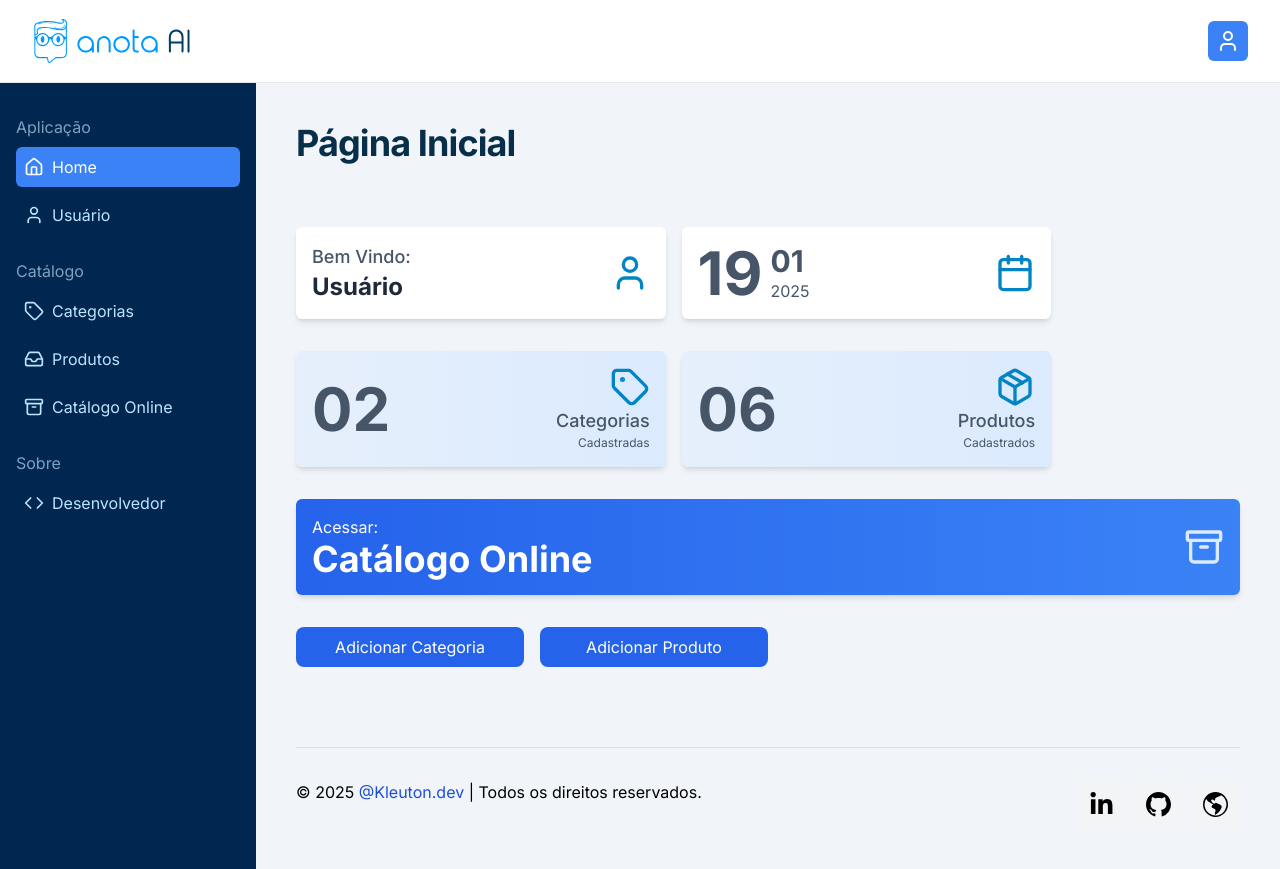
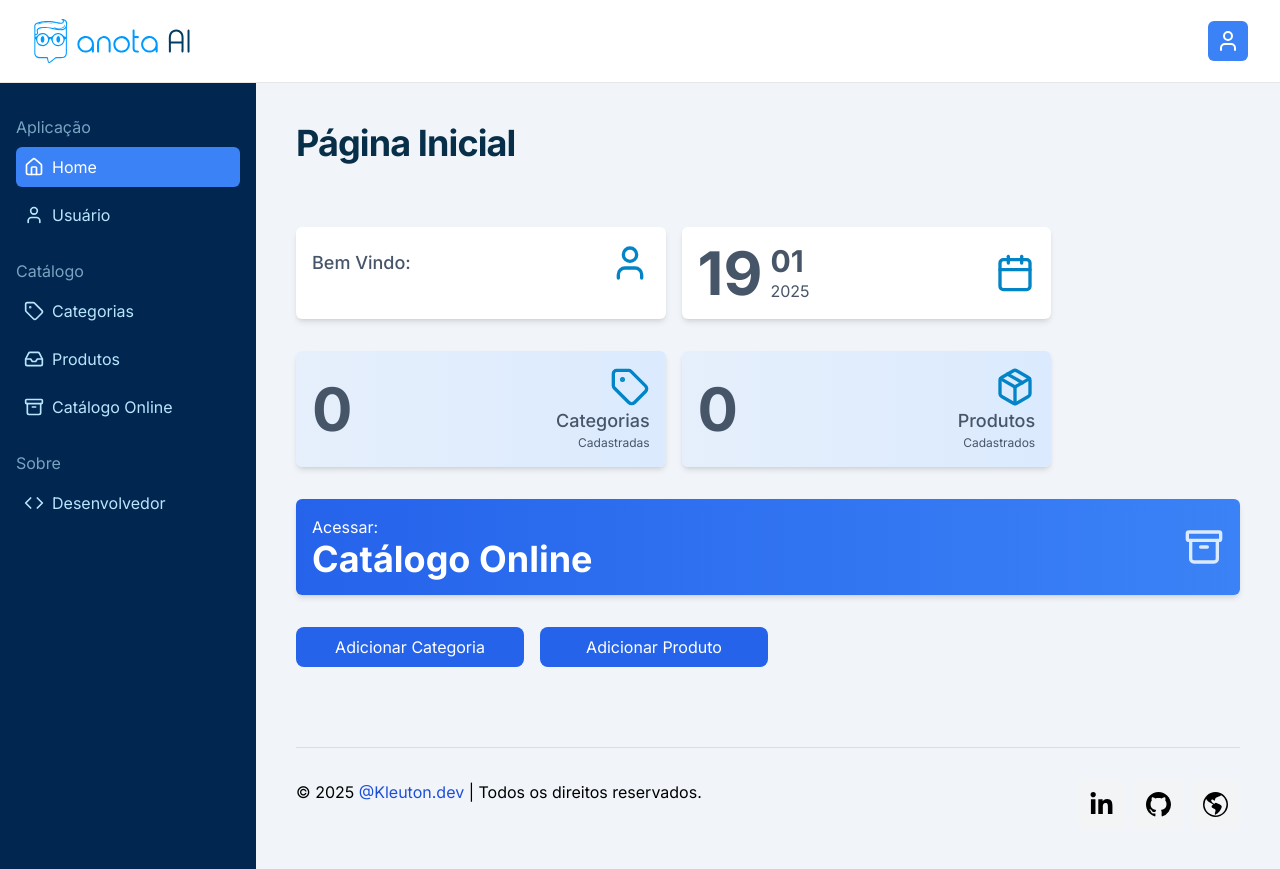
Before and after one commit to kleutons/node-fullstack-anotaai, a React (Vite) app in the folder frontend/: page / in a window 1280 px wide. Built offline with nearby package versions, Linux system fonts and the light colour scheme.

Commit message:
feat: hook total

```diff
--- a/frontend/src/app/HomePage.tsx
+++ b/frontend/src/app/HomePage.tsx
@@ -4,8 +4,15 @@ import { Link } from 'react-router';
 import TitlePage from '../components/dashboard/TitlePage';
 import ButtonPrimay from '../components/dashboard/ButtonPrimay';
 import CardHome from '../components/dashboard/CardHome';
+import useAuth from '../hooks/useAuth';
+import useTotal from '../hooks/useTotal';
 
 export default function HomePage() {
+
+    const {user} = useAuth();
+    const total = useTotal();
+
+
     const [currentDate, setCurrentDate] = useState({
         day: '',
         month: '',
@@ -31,7 +38,7 @@ export default function HomePage() {
                     <CardHome>
                         <div>
                             <p className="text-lg font-medium">Bem Vindo:</p>
-                            <h3 className="text-2xl text-slate-800 font-semibold">Usuário</h3>
+                            <h3 className="text-2xl text-slate-800 font-semibold">{user?.name}</h3>
                         </div>
                         <User className="text-sky-600 " size={40} />
                     </CardHome>
@@ -53,7 +60,7 @@ export default function HomePage() {
                 <div className="flex flex-col md:flex-row gap-4 max-w-full lg:max-w-[80%] ">
 
                     <CardHome type='secondary'>
-                        <h3 className="text-6xl font-bold">02</h3>
+                        <h3 className="text-6xl font-bold">{total.categories}</h3>
                         <div className="w-full flex flex-col items-end">
                             <Tag className="text-sky-600 " size={40} />
                             <h4 className="font-medium text-lg">Categorias</h4>
@@ -62,7 +69,7 @@ export default function HomePage() {
                     </CardHome>
 
                     <CardHome type='secondary'>
-                        <h3 className="text-6xl font-bold">06</h3>
+                        <h3 className="text-6xl font-bold">{total.products}</h3>
                         <div className="flex flex-col items-end">
                             <Package className="text-sky-600 " size={40} />
                             <h4 className="font-medium text-lg">Produtos</h4>
--- /dev/null
+++ b/frontend/src/hooks/useTotal.tsx
@@ -0,0 +1,8 @@
+import { useState } from "react";
+
+export default function useTotal(){
+    const [categories, setCategories] = useState<number>(0);
+    const [products, setProducts] = useState<number>(0);
+
+    return {categories, setCategories, products, setProducts}
+}
```
